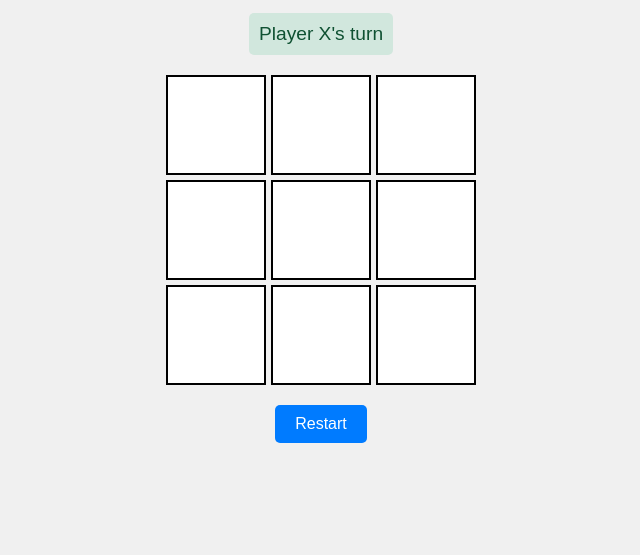
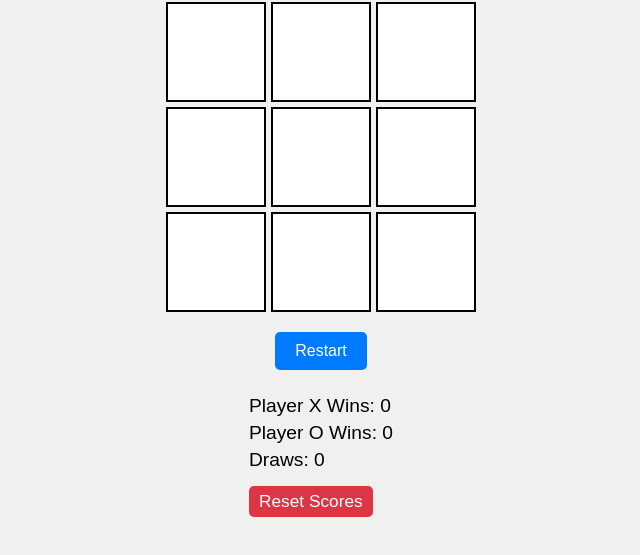
Before and after one commit to oscarmmi/custom-tictactoe, a plain HTML site: page index.html in a window 1280 px wide. Shown: the part 211-766 px from the top of the page, without its empty margins (319-959 px from the left). Drawn offline with Linux system fonts and the light colour scheme.

Commit message:
Adding scoreboard

```diff
--- a/css/styles.css
+++ b/css/styles.css
@@ -85,3 +85,29 @@ button:hover {
     background-color: #f8d7da;
     color: #842029;
 }
+
+#scoreboard {
+    margin-top: 20px;
+    font-size: 1.2em;
+    text-align: left;
+}
+
+#scoreboard p {
+    margin: 5px 0;
+}
+
+#scoreboard button {
+    margin-top: 10px;
+    padding: 5px 10px;
+    font-size: 0.9em;
+    cursor: pointer;
+    background-color: #dc3545;
+    color: #fff;
+    border: none;
+    border-radius: 5px;
+    transition: background-color 0.3s;
+}
+
+#scoreboard button:hover {
+    background-color: #c82333;
+}
--- a/index.html
+++ b/index.html
@@ -12,7 +12,12 @@
     <div id="status">Player X's turn</div>
     <div class="board" id="board"></div>
     <button onclick="resetGame()">Restart</button>
-
+    <div id="scoreboard">
+        <p>Player X Wins: <span id="x-wins">0</span></p>
+        <p>Player O Wins: <span id="o-wins">0</span></p>
+        <p>Draws: <span id="draws">0</span></p>
+        <button onclick="resetScores()">Reset Scores</button>
+    </div>
     <script src="js/script.js"></script>
 </body>
 </html>
--- a/js/script.js
+++ b/js/script.js
@@ -1,7 +1,14 @@
 const board = document.getElementById("board");
 const status = document.getElementById("status");
+const xWinsElement = document.getElementById("x-wins");
+const oWinsElement = document.getElementById("o-wins");
+const drawsElement = document.getElementById("draws");
+
 let currentPlayer = "X";
 let gameBoard = Array(9).fill(null);
+let xWins = 0;
+let oWins = 0;
+let draws = 0;
 
 function createBoard() {
     board.innerHTML = "";
@@ -26,10 +33,19 @@ function makeMove(event) {
 
     if (checkWinner()) {
         status.textContent = `Player ${currentPlayer} wins!`;
+        if (currentPlayer === "X") {
+            xWins++;
+            xWinsElement.textContent = xWins;
+        } else {
+            oWins++;
+            oWinsElement.textContent = oWins;
+        }
         return;
     }
     if (!gameBoard.includes(null)) {
         status.textContent = "It's a draw!";
+        draws++;
+        drawsElement.textContent = draws;
         return;
     }
 
@@ -58,6 +74,15 @@ function resetGame() {
     createBoard();
 }
 
+function resetScores() {
+    xWins = 0;
+    oWins = 0;
+    draws = 0;
+    xWinsElement.textContent = xWins;
+    oWinsElement.textContent = oWins;
+    drawsElement.textContent = draws;
+}
+
 function updateCursor() {
     board.classList.toggle("x-turn", currentPlayer === "X");
     board.classList.toggle("o-turn", currentPlayer === "O");
```
